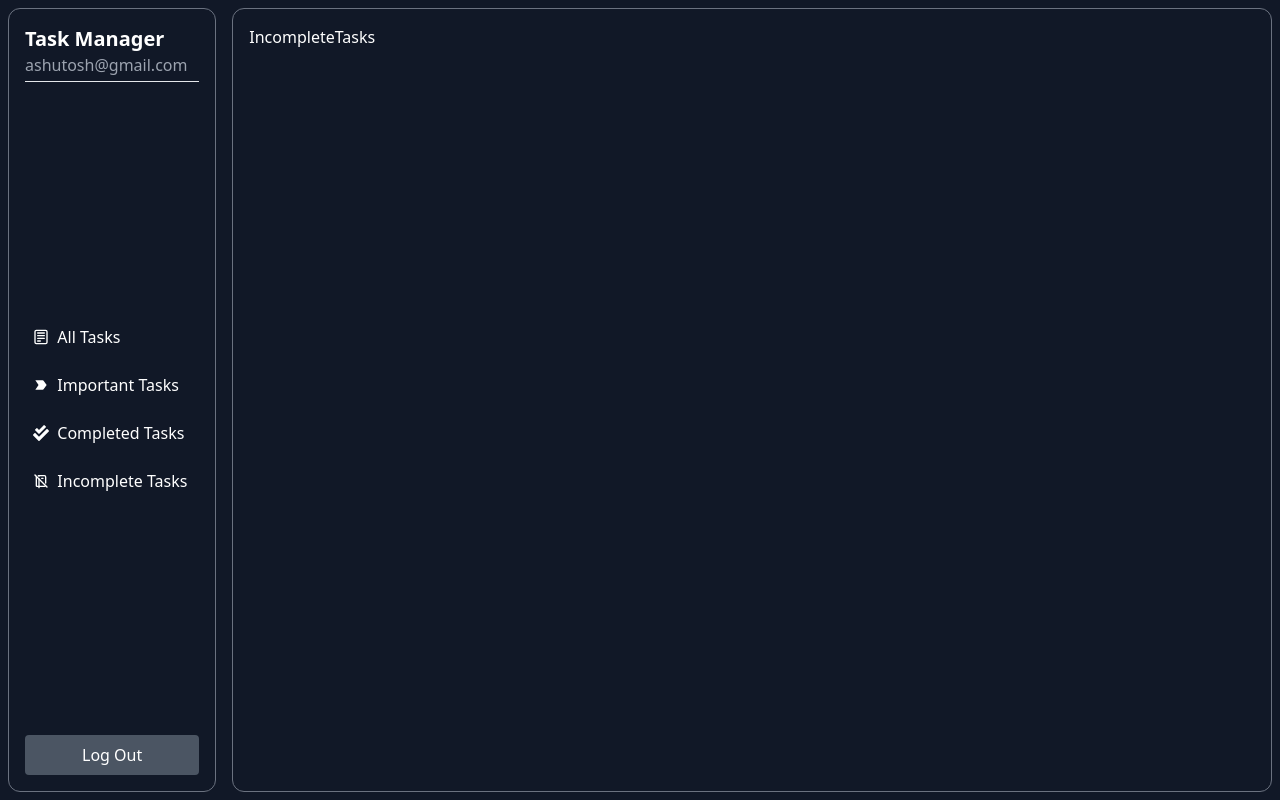
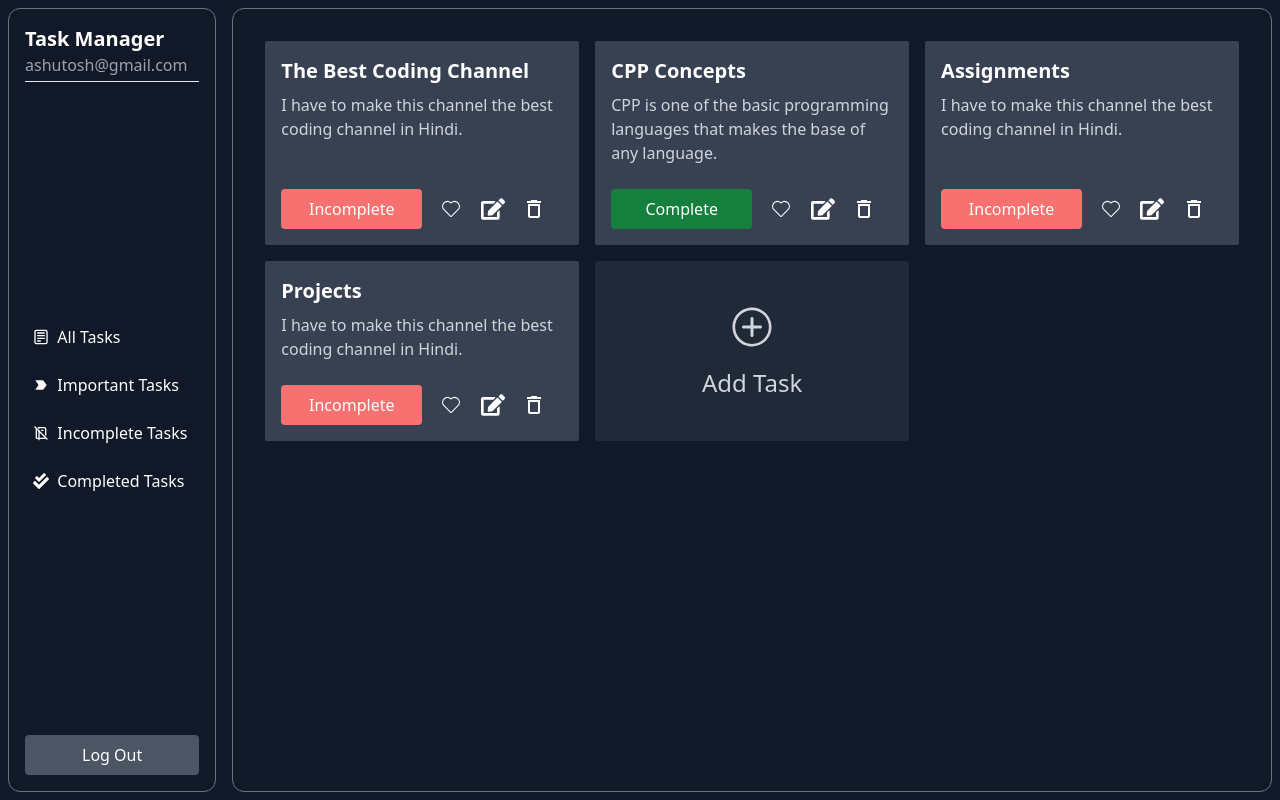
Before and after one commit to ashutosh-singh-03/Task-Manager, a React (Create React App) app in the folder frontend/: page /incompleteTasks in a window 1280 px wide. Built offline with nearby package versions, Linux system fonts and the light colour scheme.

Commit message:
"Moved 'Completed Tasks' item in Sidebar.jsx and replaced IncompleteTasks.jsx content with a Cards component"

```diff
--- a/frontend/src/components/Home/Sidebar.jsx
+++ b/frontend/src/components/Home/Sidebar.jsx
@@ -18,14 +18,14 @@ const Sidebar = () => {
       link: "/importantTasks",
     },
     {
+      title: "Incomplete Tasks",
+      icon: <TbNotebookOff />,
+      link: "/IncompleteTasks",
+    },
+    {
       title: "Completed Tasks",
       icon: <FaCheckDouble />,
       link: "/completedTasks",
-    },
-    {
-      title: "Incomplete Tasks",
-      icon: <TbNotebookOff />,
-      link: "/IncompleteTasks",
     },
   ];
   return (
--- a/frontend/src/pages/IncompleteTasks.jsx
+++ b/frontend/src/pages/IncompleteTasks.jsx
@@ -1,8 +1,11 @@
 import React from 'react'
+import Cards from '../components/Home/Cards'
 
 const IncompleteTasks = () => {
   return (
-    <div>IncompleteTasks</div>
+    <div>
+      <Cards />
+    </div>
   )
 }
 
```
